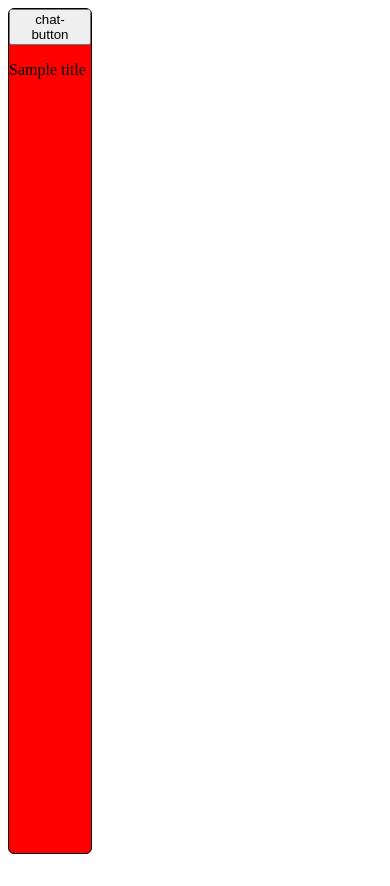
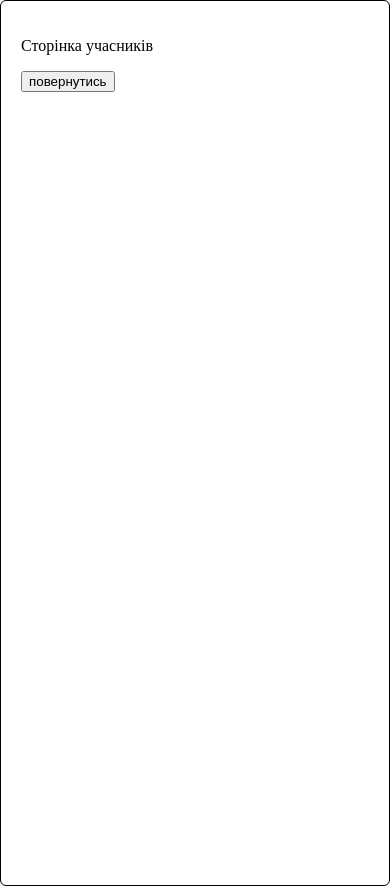
Before and after one commit to FeliksNovoselskyi/Flask-18-00, a Flask app: template home_app/templates/home.html in a window 390 px wide. Before the commit the page ends 854 px from the top, so only its background shows below. Run offline with Flask 3, Linux system fonts and the light colour scheme; the template is opened without the code that fills it: most values are stand-ins (such as "Sample title", 1, 10 or a date in 2020).

Commit message:
Finish adaptation example

```diff
--- a/app/migrations/versions/7962d8462ec9_.py
+++ b/app/migrations/versions/2ca3c3877118_.py
@@ -1,8 +1,8 @@
 """empty message
 
-Revision ID: 7962d8462ec9
+Revision ID: 2ca3c3877118
 Revises:
-Create Date: 2026-06-14 17:45:55.766961
+Create Date: 2026-06-16 17:45:14.673332
 
 """
 from alembic import op
@@ -10,7 +10,7 @@ import sqlalchemy as sa
 
 
 # revision identifiers, used by Alembic.
-revision = '7962d8462ec9'
+revision = '2ca3c3877118'
 down_revision = None
 branch_labels = None
 depends_on = None
--- a/home_app/app.py
+++ b/home_app/app.py
@@ -12,19 +12,8 @@ online_users = {}
 
 
 """
-1. Регістрація
-2. Создать группу
-3. Создать связи юзера и группы
-4. Создать online_users
-
-5. Отображение данных группы
-6. Отображение пользователей
-
-
-
 {
     1: {
-        "123123",
         "123123",
         "123123"
     },
--- a/home_app/static/css/c.css
+++ b/home_app/static/css/c.css
@@ -1,6 +1,14 @@
+
+
+html{
+    font-size: 32px;
+}
+
+
 body {
     width: 100%;
     height: 100vh;
+    margin: 0;
 }
 
 main {
@@ -26,7 +34,7 @@ main {
     height: 100%;
 }
 
-#members-div {
+#members-tab-div {
     border: 1px solid black;
     border-radius: 6px;
     width: 21%;
@@ -39,3 +47,8 @@ main {
     gap: 10px;
     background-color: gray;
 }
+
+
+p{
+    font-size: 1rem;
+}
--- a/home_app/static/css/mobile.css
+++ b/home_app/static/css/mobile.css
@@ -1,28 +1,41 @@
 
-@media (max-width: 480px){
-    div {
-        background-color: yellow;
+
+
+/* Создать медиа-запрос на максимальную ширину экрана в 480px */
+@media (max-width: 480px) {
+
+    html{
+        font-size: 16px;
+    }
+
+    #chats-div {
+        display: none;
+        width: 100%
+    }
+    #members-tab-div {
+        display: none;
+        width: 100%;
 
     }
-    #chats-div{
+    #messages-div {
         display: none;
-        background-color: red;
+        width: 100%
+    }
 
+
+    #chats-div.active{
+        display: block;
+        width: 100%;
     }
-    #messages-div{
-        display: none;
 
-    }
-    #members-div{
-        display: none;
-    }
     #messages-div.active{
         display: block;
+        width: 100%
     }
-    #chats-div.active{
+
+    #members-tab-div.active{
         display: block;
-    }
-    #members-div.active{
-        display: block;
+        width: 100%;
+        padding: 20px;
     }
 }
--- a/home_app/static/js/chat.js
+++ b/home_app/static/js/chat.js
@@ -6,6 +6,8 @@ socket.on("connect", () => {
     console.log("Ви під'єднались")
 
 })
+
+socket.emit("")
 
 socket.on("disconnect", () => {
     console.log("Ви ВІД'ЄДНАЛИСЯ")
@@ -28,34 +30,52 @@ socket.on("display_status", (data) => {
     });
 })
 
-const chatsButton = document.getElementById("chats-button")
+// Получить кнопку с id messages-tab
+const messagesTab = document.getElementById('messages-tab');
+// Получить кнопку с id chats-tab
 
-chatsButton.addEventListener('click', () => {
-    console.log(123123123123)
-    const chatsDiv = document.getElementById('chats-div');
-    const messagesDiv = document.getElementById('messages-div');
+const membersTab = document.getElementById('members-tab');
 
+//divs
+const messagesDiv = document.getElementById('messages-div')
+const chatsDiv = document.getElementById('chats-div')
+const membersTabDiv = document.getElementById('members-tab-div')
+
+// Обработать событие клика по кнопке
+membersTab.addEventListener('click', () => {
+
+    console.log('chats-tab clicked!');
+    messagesDiv.classList.remove('active');
+    membersTabDiv.classList.add('active');
+
+})
+
+// Обработать событие клика по кнопке messagesTab
+
+messagesTab.addEventListener('click', () => {
+
+    console.log('messages-tab clicked!');
     messagesDiv.classList.add('active');
     chatsDiv.classList.remove('active');
+    membersTabDiv.classList.remove('active');
+
+})
 
 
-    // chatsDiv.classList - классы которые присвоены элементу
-});
-
-document.getElementById("messages-button").addEventListener('click', openMessages);
-
-// function openChat(event){
-//     console.log(123123123123)
-//     const chatsDiv = document.getElementById('chats-div');
-//     const messagesDiv = document.getElementById('messages-div');
-
-//     messagesDiv.classList.add('active');
-//     chatsDiv.classList.remove('active');
+// Back buttons
+const backMessagesTab = document.getElementById('back-messages-tab')
+const backChatsTab = document.getElementById('back-chats-tab')
 
 
-//     // chatsDiv.classList - классы которые присвоены элементу
-// }
-function openMessages(){
-    const messagesDiv = document.getElementById('messages-div');
 
-}
+// Обработать клик по кнопке backMessagesTab
+backMessagesTab.addEventListener("click", () => {
+    messagesDiv.classList.add('active');
+    membersTabDiv.classList.remove('active');
+})
+
+// Обработать клик по кнопке backChatsTab
+backChatsTab.addEventListener("click", () => {
+    messagesDiv.classList.remove('active');
+    chatsDiv.classList.add('active');
+})
--- a/home_app/templates/home.html
+++ b/home_app/templates/home.html
@@ -5,21 +5,38 @@
     <meta name="viewport" content="width=device-width, initial-scale=1.0">
     <title>Document</title>
     <link rel="stylesheet" href="{{ url_for('home_app.static', filename='css/c.css') }}">
+    <!-- Саша. Подключить css/mobile.css -->
     <link rel="stylesheet" href="{{ url_for('home_app.static', filename='css/mobile.css') }}">
 </head>
 <body>
 
     <main>
-        <div id="chats-div"  class="active">
-            <button id="chats-button">chat-button</button>
+        <div id="chats-div">
+            <p>Сторінка чатів</p>
+            <!-- Создать кнопку с id messages-tab -->
+            <button id="messages-tab">messages-tab</button>
+
             <p>{{ title }}</p>
         </div>
 
+
         <div id="messages-div">
-        <button id="messages-button">messages-button</button>
+            <p>Сторінка повідомлень</p>
+            <!-- Создать кнопку с id chats-tab -->
+            <button id="members-tab">members-tab</button>
+
+            <!-- Создать кнопку с back-tab  -->
+            <button id="back-chats-tab">back-tab</button>
         </div>
 
-        <div id="members-div">
+        <div id="members-tab-div" class="active">
+            <p>Сторінка учасників</p>
+            <!-- Создать кнопку с back-tab   -->
+            <button id="back-messages-tab">повернутись</button>
+
+            <div id="members-div">
+
+            </div>
 
         </div>
     </main>
```
Also changed, not shown: home_app/sockets.py (+10 -8 lines).
